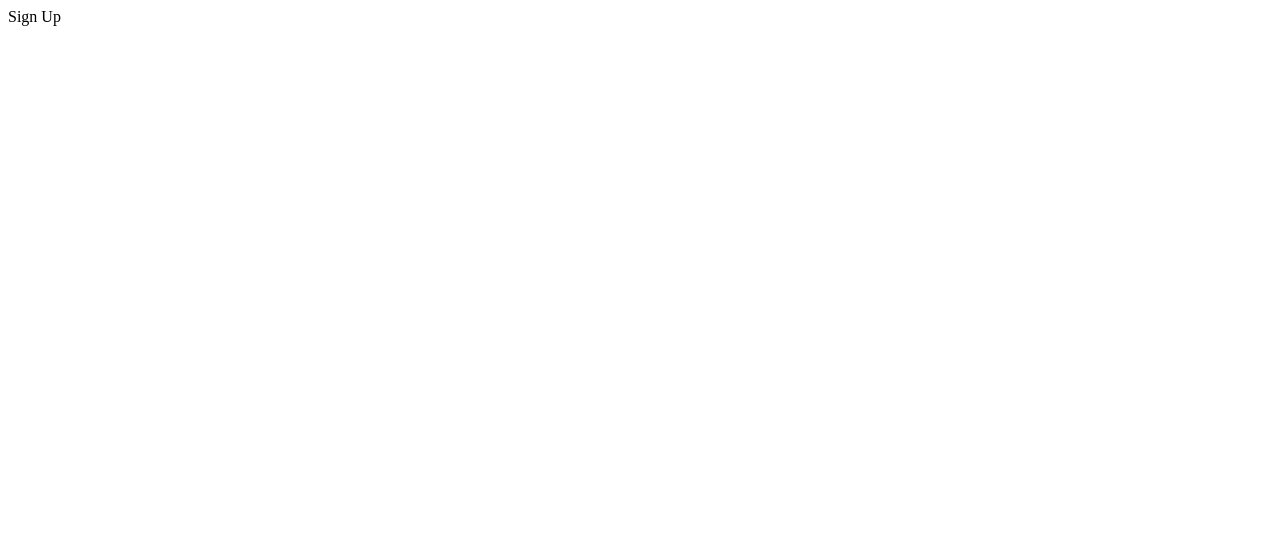
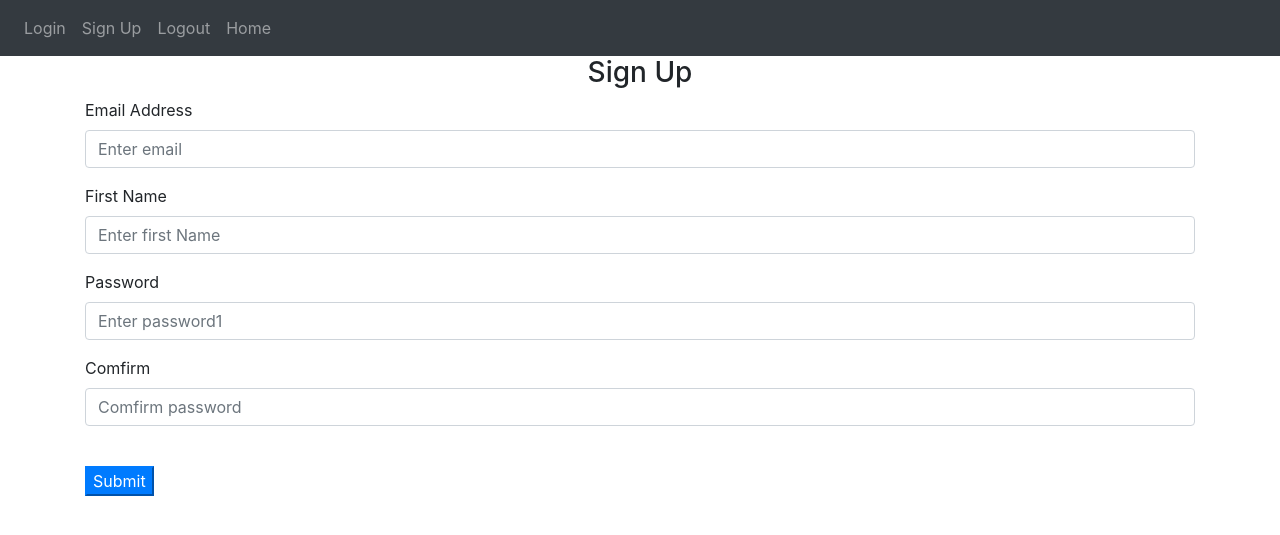
Before and after one commit to MichaelOkoro24/website_prototype, a Flask app: page /sign-up in a window 1280 px wide. Before the commit the part shown is almost empty. Shown: the top 535 px of the page. Run offline with Flask 2, Linux system fonts and the light colour scheme; some libraries are stand-ins or nearby versions.

Commit message:
second commit

```diff
--- a/website/auth.py
+++ b/website/auth.py
@@ -1,10 +1,10 @@
-from flask import Blueprint
+from flask import Blueprint, render_template
 
 auth = Blueprint('auth', __name__)
 
 @auth.route('/login')
 def login():
-    return "<p>Login</p>"
+    return render_template("login.html", text="Testing", user="Mike", boolean=True)
 
 @auth.route('/logout')
 def logout():
@@ -12,4 +12,4 @@ def logout():
 
 @auth.route('/sign-up')
 def sign_up():
-    return "<p>Sign Up</p>"
+    return render_template("sign_up.html")
--- a/website/templates/base.html
+++ b/website/templates/base.html
@@ -2,11 +2,61 @@
 <html lang="en">
 <head>
     <meta charset="UTF-8">
-    <meta http-equiv="X-UA-Compatible" content="IE=edge">
     <meta name="viewport" content="width=device-width, initial-scale=1.0">
-    <title>Document</title>
+    <link
+    rel="stylesheet"
+    href="https://stackpath.bootstrapcdn.com/bootstrap/4.4.1/css/bootstrap.min.css"
+    integrity="sha384-Vkoo8x4CGsO3+Hhxv8T/Q5PaXtkKtu6ug5TOeNV6gBiFeWPGFN9MuhOf23Q9Ifjh"
+    crossorigin="anonymous"
+  />
+  <link
+    rel="stylesheet"
+    href="https://stackpath.bootstrapcdn.com/font-awesome/4.7.0/css/font-awesome.min.css"
+    crossorigin="anonymous"
+  />
+
+   <title>{% block title %}Home{% endblock %}</title>
 </head>
 <body>
+  <nav class="navbar navbar-expand-lg navbar-dark bg-dark">
+   <button
+       class="navbar-toggler"
+       type="button"
+       data-toggle="collapse"
+       data-target="#navbar"
+    >
+    <span class="navbar-toggler-icon"></span>
+   </button>
+   <div class="collapse navbar-collapse" id= "navbar">
+     <div  class ="navbar-nav">
+        <a class="nav-item nav-link" id="login" href="/login">Login</a>
+        <a class="nav-item nav-link" id="login" href="/sign-up">Sign Up</a>
+        <a class="nav-item nav-link" id="login" href="/logout">Logout</a>
+        <a class="nav-item nav-link" id="login" href="/">Home</a>
+     </div>
+   </div>
+</nav>
+<div class="container">
+{% block content %}
+{% endblock %}
+</div>
+<script
+      src="https://code.jquery.com/jquery-3.2.1.slim.min.js"
+      integrity="sha384-KJ3o2DKtIkvYIK3UENzmM7KCkRr/rE9/Qpg6aAZGJwFDMVNA/GpGFF93hXpG5KkN"
+      crossorigin="anonymous"
+    ></script>
+    <script
+      src="https://cdnjs.cloudflare.com/ajax/libs/popper.js/1.12.9/umd/popper.min.js"
+      integrity="sha384-ApNbgh9B+Y1QKtv3Rn7W3mgPxhU9K/ScQsAP7hUibX39j7fakFPskvXusvfa0b4Q"
+      crossorigin="anonymous"
+    ></script>
+    <script
+      src="https://maxcdn.bootstrapcdn.com/bootstrap/4.0.0/js/bootstrap.min.js"
+      integrity="sha384-JZR6Spejh4U02d8jOt6vLEHfe/JQGiRRSQQxSfFWpi1MquVdAyjUar5+76PVCmYl"
+      crossorigin="anonymous"
+    ></script>
 
+    </nav>
+</span>
 </body>
 </html>
--- /dev/null
+++ b/website/templates/home.html
@@ -0,0 +1,5 @@
+ {% extends "base.html" %} {% block title %}Home{% endblock%}
+
+{% block content %}
+<h1>This id the home page </h1>
+{% endblock %}
--- /dev/null
+++ b/website/templates/login.html
@@ -0,0 +1,6 @@
+{% extends "base.html" %} {% block title %}Login{% endblock %}
+
+{% block content %}
+
+<h1>This id the login page </h1>
+{% endblock %}
--- /dev/null
+++ b/website/templates/sign_up.html
@@ -0,0 +1,48 @@
+{% extends "base.html" %} {% block title %}Sign Up{% endblock%}
+
+{% block content %}
+<form method="POST">
+    <h3 align="center">Sign Up</h3>
+    <div class="form-group">
+        <label for  ="email"> Email Address</label>
+        <input
+        type="email"
+        class="form-control"
+        id="email"
+        name="email"
+        placeholder="Enter email"
+        />
+    </div>
+<div class="form-group">
+    <label for  ="firstName"> First Name</label>
+    <input
+    type="text"
+    class="form-control"
+    id="firstName"
+    name="firstName"
+    placeholder="Enter first Name"
+    />
+</div>
+<div class="form-group">
+    <label for  ="password1"> Password</label>
+    <input
+    type="password"
+    class="form-control"
+    id="password1"
+    name="password1"
+    placeholder="Enter password1"
+    />
+</div>
+<div class="form-group">
+    <label for  ="password2"> Comfirm</label>
+    <input
+    type="password"
+    class="form-control"
+    id="password2"
+    name="password2"
+    placeholder="Comfirm password"
+    />
+</div>
+<br/>
+<button type="submit" class="btn-primary">Submit</button>
+{% endblock %}
--- a/website/views.py
+++ b/website/views.py
@@ -1,7 +1,7 @@
-from flask import Blueprint
+from flask import Blueprint, render_template
 
 views = Blueprint('views', __name__)
 
 @views.route('/')
 def home():
-    return "<h1>Test</h1>"
+    return render_template("home.html")
```
Also changed, not shown: 2 other files.
